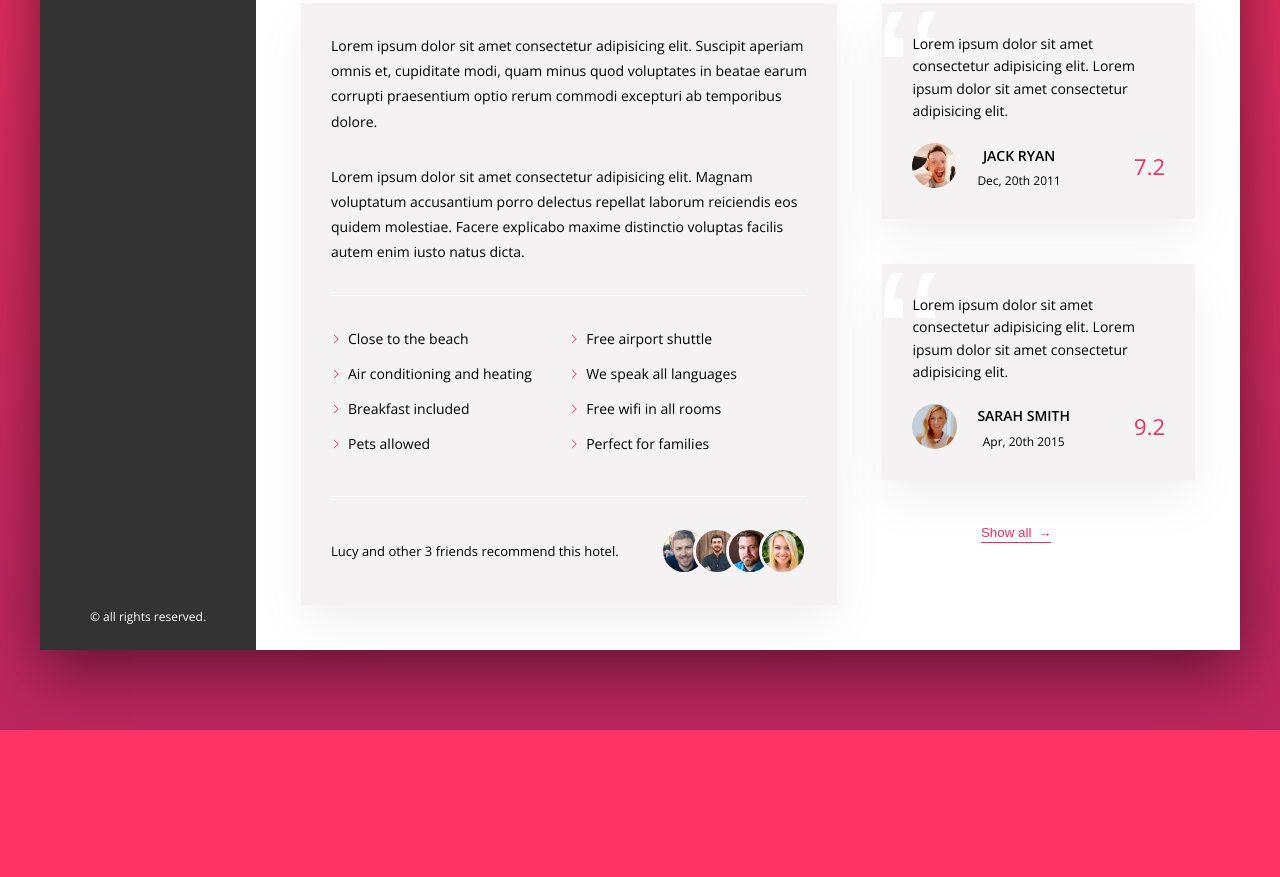
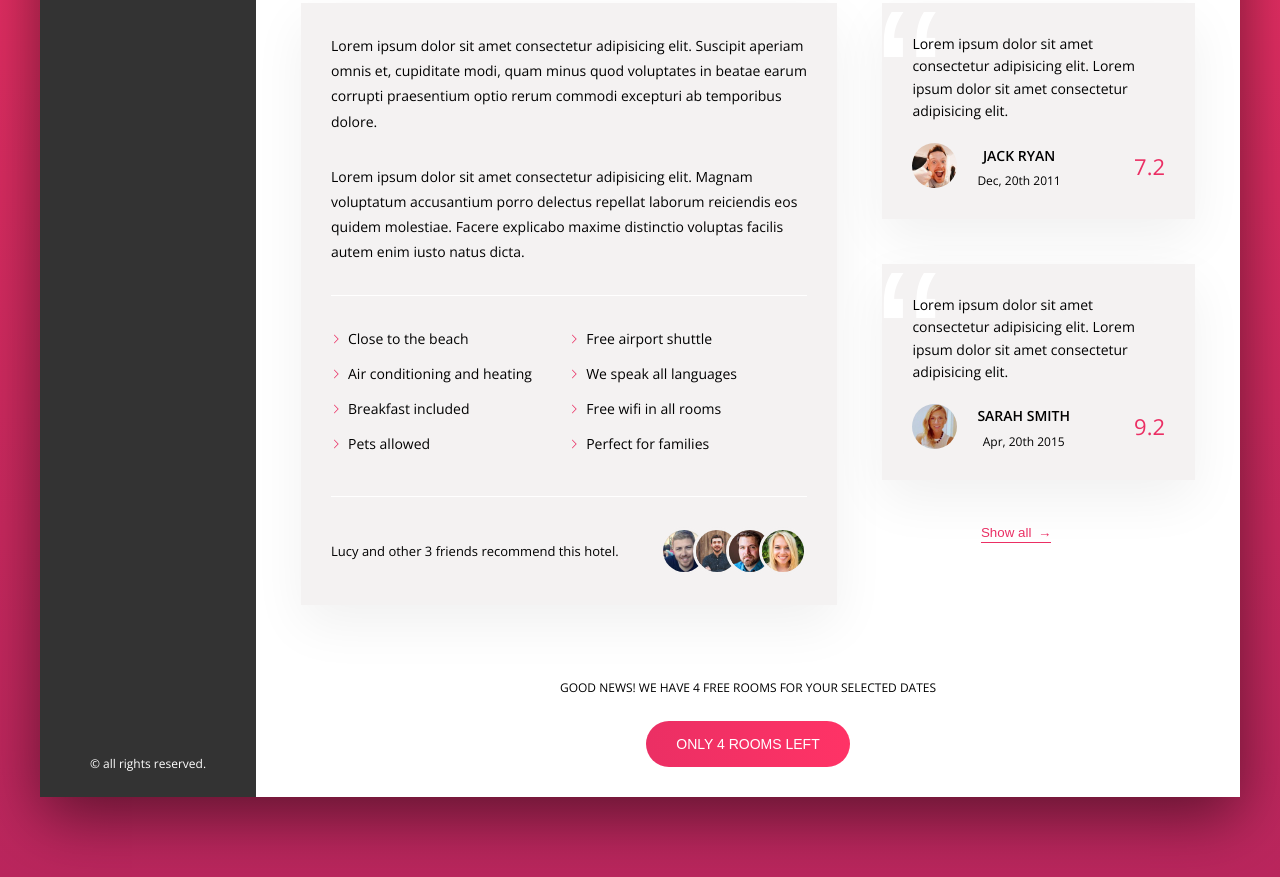
Before and after one commit to adamsJS23/trillo, a website: page index.html in a window 1280 px wide. Shown: the part 634-1511 px from the top of the page. Before the commit the page ends 1364 px from the top, so only its background shows below. Drawn offline with nearby package versions, Linux system fonts and the light colour scheme.

Commit message:
built call to action component

```diff
--- a/index.html
+++ b/index.html
@@ -140,9 +140,7 @@
               <svg class="overview__icon overview__icon--location">
                 <use xlink:href="img/sprite.svg#icon-location-pin"></use>
               </svg>
-              <button href="#" class="btn-inline">
-                Albufeira, Portugal
-              </button>
+              <button href="#" class="btn-inline">Albufeira, Portugal</button>
             </div>
             <div class="overview__rating">
               <div class="overview__rating-average">8.6</div>
@@ -244,8 +242,22 @@
                   <p class="review__rating">9.2</p>
                 </figcaption>
               </figure>
-              <button class="btn-inline">Show all <span class="arrow">&rarr;</span></button>
+              <button class="btn-inline">
+                Show all <span class="arrow">&rarr;</span>
+              </button>
             </div>
+          </div>
+
+          <!-- CALL TO ACTION -->
+
+          <div class="cta">
+            <h2 class="cta__heading">
+              Good news! we have 4 free rooms for your selected dates
+            </h2>
+            <button class="btn">
+              <span class="btn__visible">Only 4 rooms left</span>
+              <span class="btn__invisible">Book now</span>
+            </button>
           </div>
         </main>
       </div>
--- a/sass/_components.scss
+++ b/sass/_components.scss
@@ -270,16 +270,16 @@
   cursor: pointer;
   transition: all 0.5s;
 
-  span{
-    margin-left: .3rem;
-    transition: marign-left .2s;
+  span {
+    margin-left: 0.3rem;
+    transition: marign-left 0.2s;
   }
 
   &:hover {
     color: var(--color-grey-dark-1);
   }
 
-  &:hover span{
+  &:hover span {
     display: inline-block;
     margin-left: 1rem;
   }
@@ -288,7 +288,6 @@
     outline: none;
     animation: pulsate 1s infinite;
   }
-
 }
 
 @keyframes pulsate {
@@ -312,6 +311,7 @@
 .paragraph:not(:last-of-type) {
   margin-bottom: 3rem;
 }
+
 /////////////////////////////////
 /// LIST
 
@@ -381,13 +381,13 @@
   padding: 3rem;
   position: relative;
 
-  &::before{
+  &::before {
     content: "\201C";
     position: absolute;
-    top:7rem;
-    left: -.6rem;
+    top: 7rem;
+    left: -0.6rem;
     font-size: 20rem;
-    font-family: "open-sans",sans-serif;
+    font-family: "open-sans", sans-serif;
     color: var(--color-white);
     z-index: 1;
   }
@@ -440,3 +440,58 @@
     color: var(--color-primary);
   }
 }
+
+/////////////////////////////////
+/// CALL TO ACTION
+
+.cta {
+  padding: 3rem;
+  text-align: center;
+
+  &__heading {
+    font-size: 1.2rem;
+    font-weight: 300;
+    text-transform: uppercase;
+    margin-bottom: 2.5rem;
+  }
+}
+
+.btn {
+  border: none;
+  background-image: linear-gradient(
+    to right,
+    var(--color-primary),
+    var(--color-primary-light)
+  );
+  color: var(--color-white);
+  padding: 1.5rem 3rem;
+  border-radius: 100vmax;
+  text-transform: uppercase;
+  font-size: 1.4rem;
+  cursor: pointer;
+  position: relative;
+  overflow: hidden;
+
+  & > * {
+    display: inline-block;
+    transition: all 1s ease;
+  }
+
+  &__invisible {
+    position: absolute;
+    top: 50%;
+    left: 50%;
+    transform: translate(-50%,-300%);
+    // opacity: 0;
+  }
+
+  &:hover &__visible {
+    transform: translateY(300%);
+    // opacity: 0;
+  }
+
+  &:hover &__invisible {
+    transform: translate(-50%,-50%);
+    // opacity: 1;
+  }
+}
```
Also changed, not shown: css/style.css.
